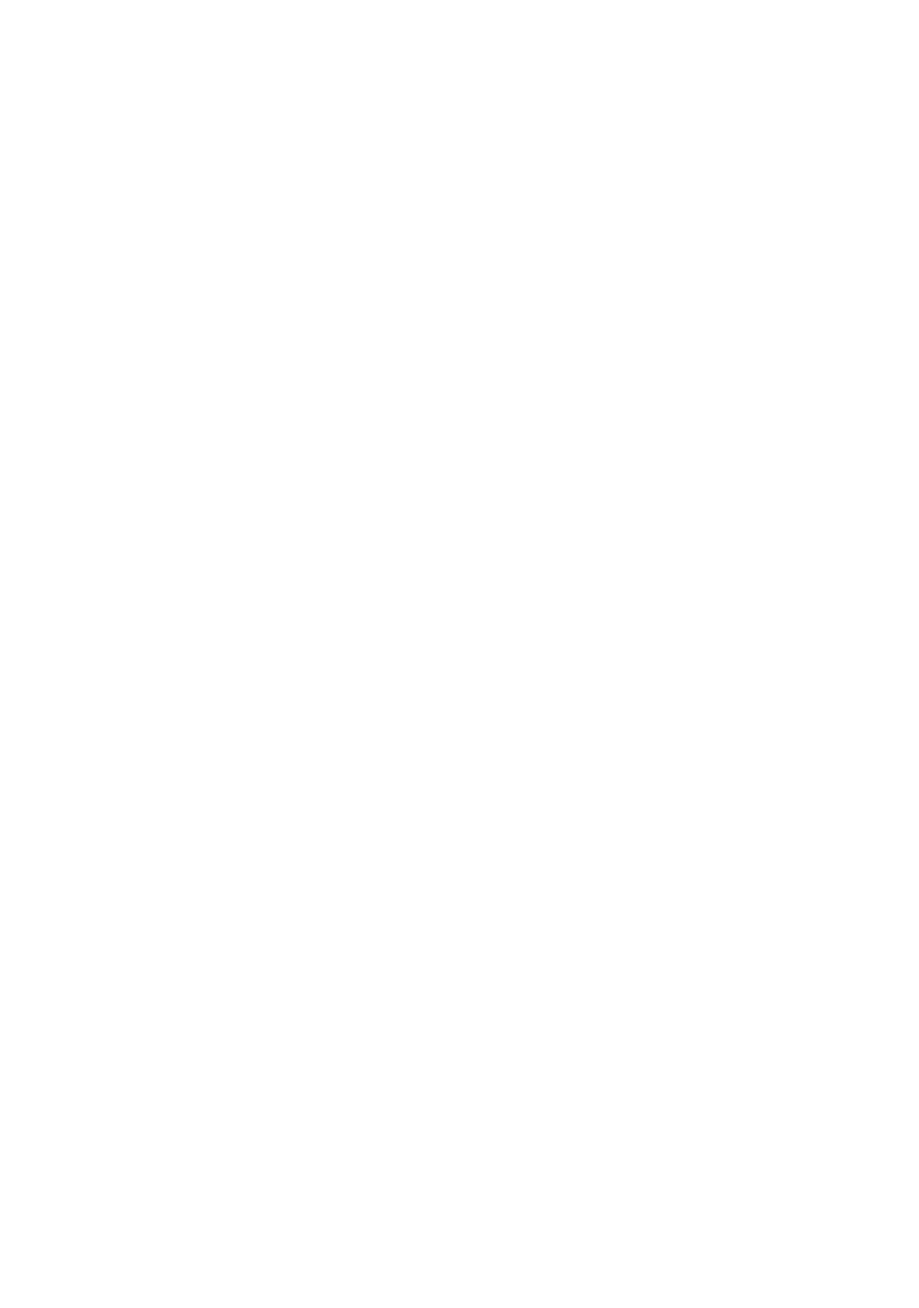
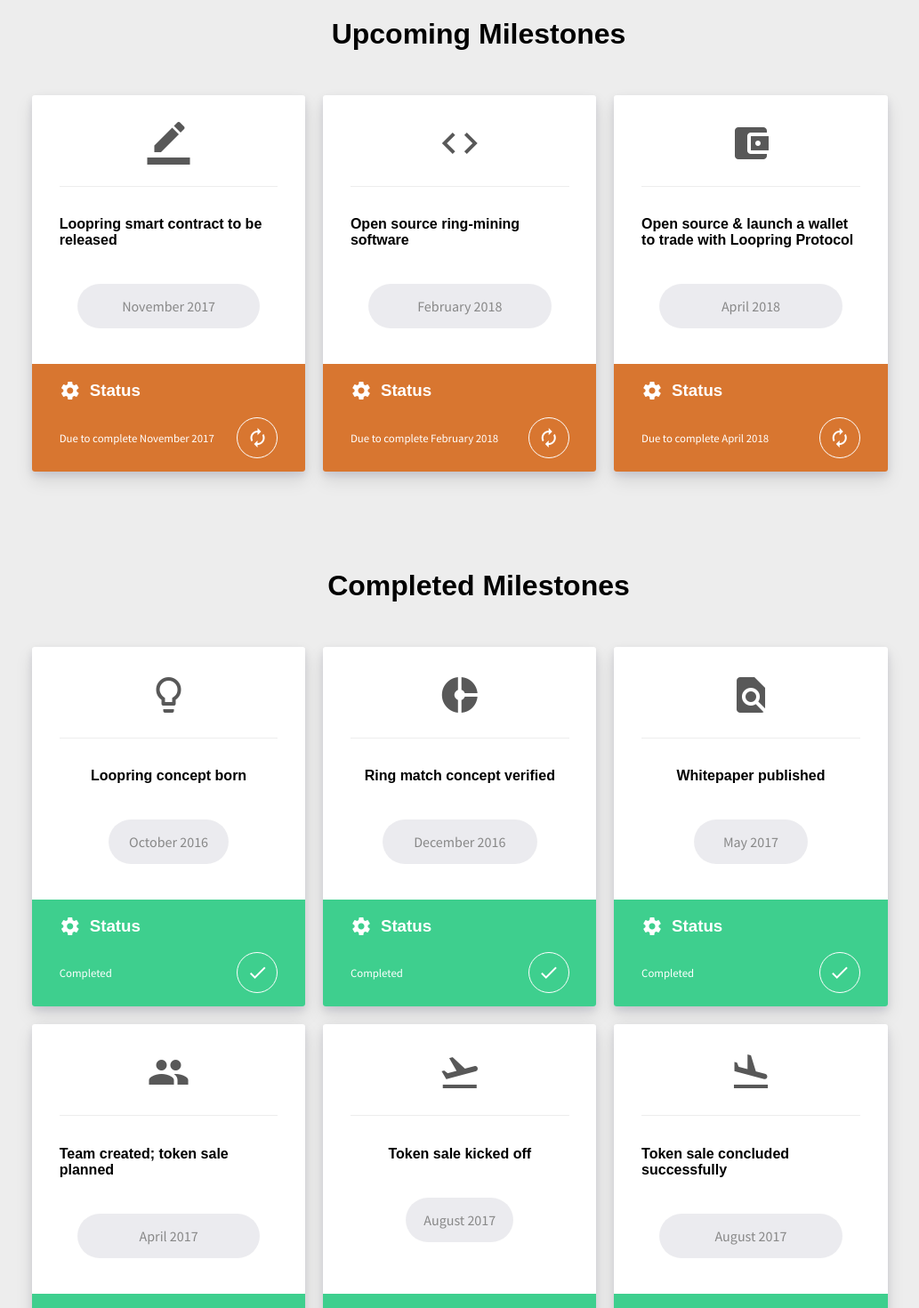
Before and after one commit to FredrikOseberg/loopring, a React (Create React App) app: page /roadmap in a window 1280 px wide. Shown: the part 120-1590 px from the top of the page at 89% size, without its empty margins (102-1135 px from the left). Before the commit the page ends 800 px from the top, so only its background shows below. Built offline with nearby package versions, Linux system fonts and the light colour scheme.

Commit message:
Roadmap page

```diff
--- a/src/components/Header/header.css
+++ b/src/components/Header/header.css
@@ -9,7 +9,7 @@
 }
 
 .loopring--header--scrolling {
-	background-color: #183790;
+	background-color: #2047bf;
 	box-shadow: 2px 2px 4px rgba(0, 0, 0, 0.4);
 }
 
--- a/src/components/Roadmap/Roadmap.js
+++ b/src/components/Roadmap/Roadmap.js
@@ -1,8 +1,14 @@
 import React from 'react';
+import Header from '../Header/Header';
+import RoadmapUpcoming from './RoadmapUpcoming/RoadmapUpcoming';
+import RoadmapCompleted from './RoadmapCompleted/RoadmapCompleted';
+import './loopringroadmap.css';
 
 const Roadmap = () => (
 	<div className="loopring--roadmap">
-		<div>Roadmap time!</div>
+		<Header />
+		<RoadmapUpcoming />
+		<RoadmapCompleted />
 	</div>
 );
 
--- /dev/null
+++ b/src/components/Roadmap/RoadmapCard/RoadmapCard.js
@@ -0,0 +1,41 @@
+import React from 'react';
+import './loopringroadmapcard.css';
+
+const RoadmapCard = props => {
+	let statusClasses;
+	if (props.completed) {
+		statusClasses = 'loopring--roadmap--status';
+	} else {
+		statusClasses = 'loopring--roadmap--status loopring--roadmap--status--not--complete';
+	}
+	return (
+		<div className="loopring--roadmap--card">
+			<div className="loopring--roadmap--card--container">
+				<div className="loopring--roadmap--card--header">
+					<i className="material-icons">{props.icon}</i>
+				</div>
+				<div className="loopring--roadmap--card--border" />
+				<div className="loopring--roadmap--card--information">
+					<h2>{props.name}</h2>
+					<p>{props.date}</p>
+				</div>
+			</div>
+			<div className={statusClasses}>
+				<div className="loopring--roadmap--status--container">
+					<div className="loopring--roadmap--status--header">
+						<i className="material-icons">settings</i>
+						<h3>Status</h3>
+					</div>
+					<div className="loopring--roadmap--status--information">
+						<p>{props.completed ? 'Completed' : `Due to complete ${props.date}`}</p>
+						<div className="loopring--roadmap--status--information--icon">
+							<i className="material-icons">{props.completed ? 'check' : 'autorenew'}</i>
+						</div>
+					</div>
+				</div>
+			</div>
+		</div>
+	);
+};
+
+export default RoadmapCard;
--- /dev/null
+++ b/src/components/Roadmap/RoadmapCard/loopringroadmapcard.css
@@ -0,0 +1,93 @@
+.loopring--roadmap--card {
+	background-color: #fff;
+	border-radius: 3px;
+	box-shadow: 0 10px 20px rgba(0, 0, 20, 0.1), 0 4px 8px rgba(0, 0, 80, 0.1);
+	width: 30%;
+	margin: 10px;
+	display: flex;
+	flex-direction: column;
+	align-items: center;
+	padding: 30px 0 0 0;
+}
+
+.loopring--roadmap--card--container {
+	width: 80%;
+	height: 100%;
+	margin: 0 auto;
+	display: flex;
+	flex-direction: column;
+	align-items: center;
+}
+
+.loopring--roadmap--card--header .material-icons {
+	font-size: 3rem;
+	color: #585858;
+}
+
+.loopring--roadmap--card--border {
+	height: 1px;
+	width: 100%;
+	background-color: #ededed;
+	margin: 20px 0;
+}
+
+.loopring--roadmap--card--information h2 {
+	font-size: 1rem;
+}
+
+.loopring--roadmap--card--information p {
+	color: #888;
+	padding: 15px;
+	background: rgba(0, 0, 50, 0.08);
+	border-radius: 50px;
+	text-align: center;
+	margin: 40px 20px;
+}
+
+.loopring--roadmap--status {
+	width: 100%;
+	background-color: #3ecf8e;
+	border-bottom-left-radius: 3px;
+	border-bottom-right-radius: 3px;
+	padding-bottom: 15px;
+}
+
+.loopring--roadmap--status--not--complete {
+	background-color: #d87630;
+}
+
+.loopring--roadmap--status--container {
+	width: 80%;
+	margin: 0 auto;
+}
+
+.loopring--roadmap--status--header {
+	display: flex;
+	align-items: center;
+	color: #fff;
+}
+
+.loopring--roadmap--status--header .material-icons {
+	margin-right: 10px;
+}
+
+.loopring--roadmap--status--information {
+	display: flex;
+	align-items: center;
+	justify-content: space-between;
+}
+
+.loopring--roadmap--status--information p {
+	font-size: 0.8rem;
+	color: #fff;
+}
+
+.loopring--roadmap--status--information--icon {
+	border: 1px solid #fff;
+	border-radius: 100%;
+	padding: 10px;
+	display: flex;
+	justify-content: center;
+	align-items: center;
+	color: #fff;
+}
--- /dev/null
+++ b/src/components/Roadmap/RoadmapCompleted/RoadmapCompleted.js
@@ -0,0 +1,33 @@
+import React from 'react';
+import milestoneData from '../../../milestoneData';
+import RoadmapCard from '../RoadmapCard/RoadmapCard';
+import './loopringroadmapcompleted.css';
+
+const RoadmapCompleted = () => {
+	let completedMilestones = milestoneData
+		.filter(milestone => {
+			return milestone.completed === true;
+		})
+		.map(milestone => {
+			return (
+				<RoadmapCard
+					icon={milestone.icon}
+					name={milestone.name}
+					date={milestone.date}
+					completed={milestone.completed}
+					key={milestone.id}
+				/>
+			);
+		});
+
+	return (
+		<div className="loopring--roadmap--completed">
+			<div className="loopring--roadmap--completed--container">
+				<h1>Completed Milestones</h1>
+				<div className="loopring--roadmap--completed--inner--container">{completedMilestones}</div>
+			</div>
+		</div>
+	);
+};
+
+export default RoadmapCompleted;
--- /dev/null
+++ b/src/components/Roadmap/RoadmapCompleted/loopringroadmapcompleted.css
@@ -0,0 +1,19 @@
+.loopring--roadmap--completed {
+	background-color: #ededed;
+}
+
+.loopring--roadmap--completed--container {
+	width: 80%;
+	display: flex;
+	margin: 0 auto;
+	flex-direction: column;
+}
+
+.loopring--roadmap--completed--container h1 {
+	margin: 40px auto;
+}
+
+.loopring--roadmap--completed--inner--container {
+	display: flex;
+	flex-wrap: wrap;
+}
--- /dev/null
+++ b/src/components/Roadmap/RoadmapUpcoming/RoadmapUpcoming.js
@@ -0,0 +1,33 @@
+import React from 'react';
+import milestoneData from '../../../milestoneData';
+import RoadmapCard from '../RoadmapCard/RoadmapCard';
+import './loopringroadmapupcoming.css';
+
+const RoadmapUpcoming = () => {
+	let upcomingMilestones = milestoneData
+		.filter(milestone => {
+			return milestone.completed !== true;
+		})
+		.map(milestone => {
+			return (
+				<RoadmapCard
+					icon={milestone.icon}
+					name={milestone.name}
+					date={milestone.date}
+					completed={milestone.completed}
+					key={milestone.id}
+				/>
+			);
+		});
+
+	return (
+		<div className="loopring--roadmap--upcoming">
+			<div className="loopring--roadmap--upcoming--container">
+				<h1>Upcoming Milestones</h1>
+				<div className="loopring--roadmap--upcoming--inner--container">{upcomingMilestones}</div>
+			</div>
+		</div>
+	);
+};
+
+export default RoadmapUpcoming;
--- /dev/null
+++ b/src/components/Roadmap/RoadmapUpcoming/loopringroadmapupcoming.css
@@ -0,0 +1,21 @@
+.loopring--roadmap--upcoming {
+	background-color: #ededed;
+	padding: 100px 0 60px 0;
+}
+
+.loopring--roadmap--upcoming--container {
+	width: 80%;
+	margin: 0 auto;
+	display: flex;
+	flex-direction: column;
+}
+
+.loopring--roadmap--upcoming--container h1 {
+	margin: 40px auto;
+}
+
+.loopring--roadmap--upcoming--inner--container {
+	width: 100%;
+	display: flex;
+	flex-wrap: wrap;
+}
--- /dev/null
+++ b/src/components/Roadmap/loopringroadmap.css
@@ -0,0 +1,4 @@
+.loopring--roadmap--container {
+	width: 80%;
+	margin: 0 auto;
+}
--- /dev/null
+++ b/src/milestoneData.js
@@ -0,0 +1,74 @@
+const milestoneData = [
+	{
+		name: 'Loopring concept born',
+		icon: 'lightbulb_outline',
+		date: 'October 2016',
+		completed: true,
+		id: 1
+	},
+	{
+		name: 'Ring match concept verified',
+		icon: 'donut_small',
+		date: 'December 2016',
+		completed: true,
+		id: 2
+	},
+	{
+		name: 'Whitepaper published',
+		icon: 'find_in_page',
+		date: 'May 2017',
+		completed: true,
+		id: 3
+	},
+	{
+		name: 'Team created; token sale planned',
+		icon: 'people',
+		date: 'April 2017',
+		completed: true,
+		id: 4
+	},
+	{
+		name: 'Token sale kicked off',
+		icon: 'flight_takeoff',
+		date: 'August 2017',
+		completed: true,
+		id: 5
+	},
+	{
+		name: 'Token sale concluded successfully',
+		icon: 'flight_land',
+		date: 'August 2017',
+		completed: true,
+		id: 6
+	},
+	{
+		name: 'Loopring smart contract to be released',
+		icon: 'border_color',
+		date: 'November 2017',
+		completed: false,
+		id: 7
+	},
+	{
+		name: 'LRC original plan for listing on exchanges',
+		icon: 'swap_horiz',
+		date: 'December 2017',
+		completed: true,
+		id: 8
+	},
+	{
+		name: 'Open source ring-mining software',
+		icon: 'code',
+		date: 'February 2018',
+		completed: false,
+		id: 9
+	},
+	{
+		name: 'Open source & launch a wallet to trade with Loopring Protocol',
+		icon: 'account_balance_wallet',
+		date: 'April 2018',
+		completed: false,
+		id: 10
+	}
+];
+
+export default milestoneData;
```
